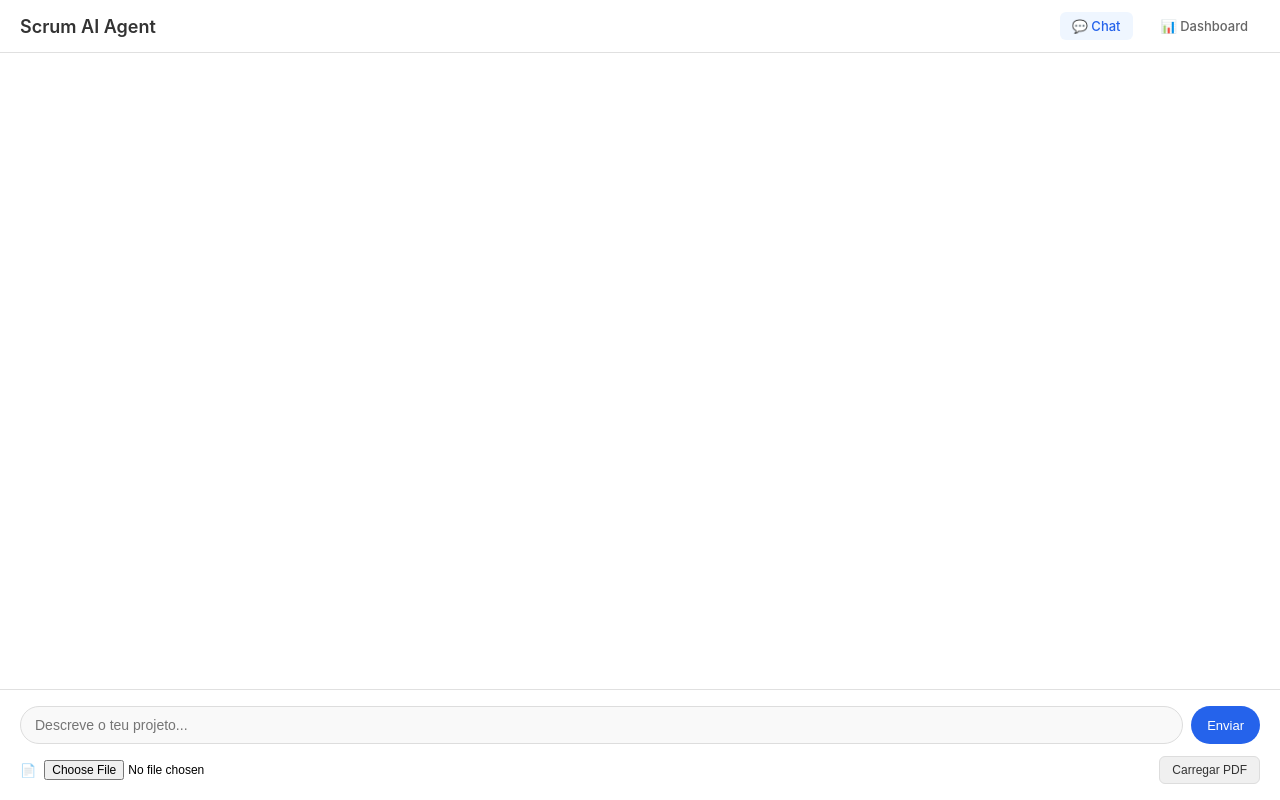
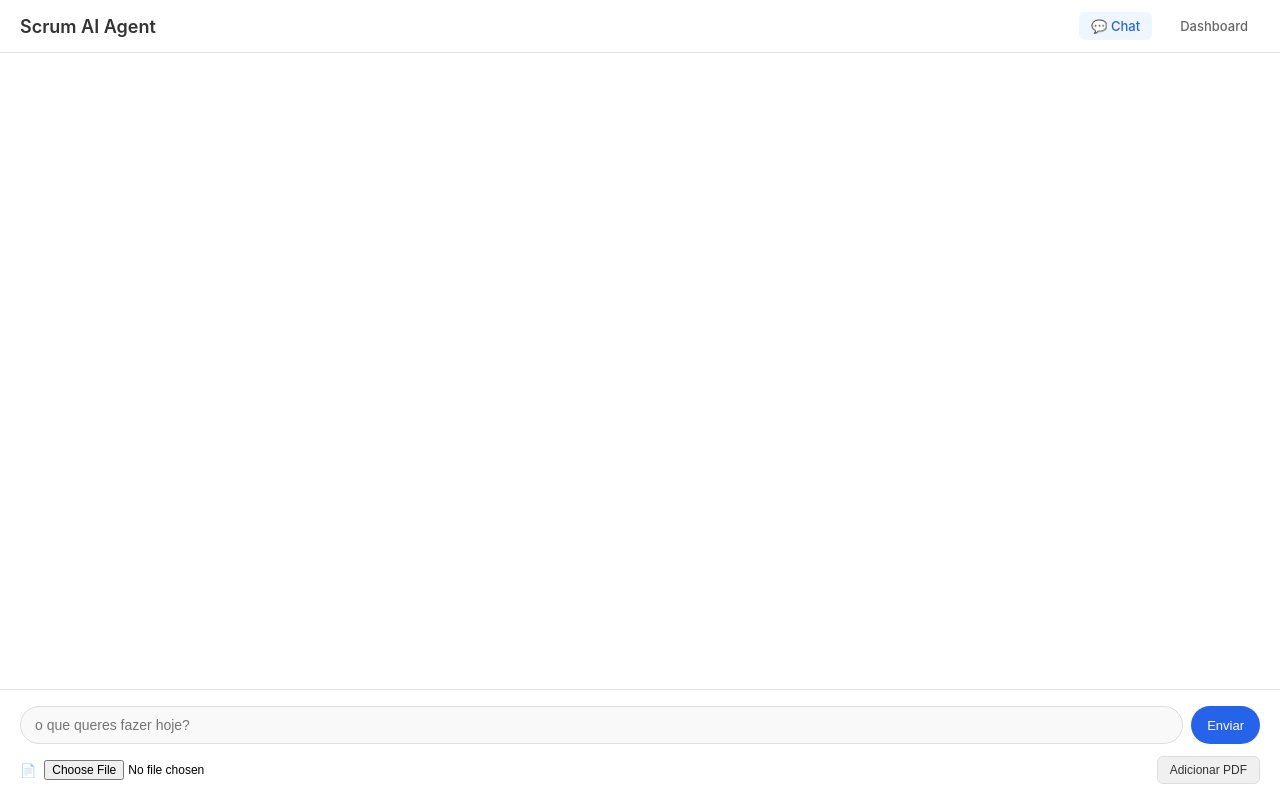
Before and after one commit to DiogoSantos3/EY-AI-Challenge, a Flask app: page / in a window 1280 px wide. Run offline with Flask 3, Linux system fonts and the light colour scheme.

Commit message:
correções de aparência

```diff
--- a/templates/chat.html
+++ b/templates/chat.html
@@ -189,7 +189,7 @@
     <h1>Scrum AI Agent</h1>
     <nav>
       <a href="{{ url_for('chat') }}" class="active">💬 Chat</a>
-      <a href="{{ url_for('dashboard') }}">📊 Dashboard</a>
+      <a href="{{ url_for('dashboard') }}">Dashboard</a>
     </nav>
   </header>
 
@@ -206,14 +206,14 @@
       {% endwith %}
 
       <form class="input-area" id="chatForm">
-        <input type="text" id="chatMessage" placeholder="Descreve o teu projeto..." autocomplete="off">
+        <input type="text" id="chatMessage" placeholder="o que queres fazer hoje?" autocomplete="off">
         <button type="submit" class="send-btn">Enviar</button>
       </form>
 
       <form method="post" action="{{ url_for('upload_pdf') }}" enctype="multipart/form-data" class="upload-row">
         <label>📄</label>
         <input type="file" id="project_pdf" name="project_pdf" accept="application/pdf">
-        <button type="submit">Carregar PDF</button>
+        <button type="submit">Adicionar PDF</button>
       </form>
     </div>
   </main>
```
Also changed, not shown: 4 other files.
